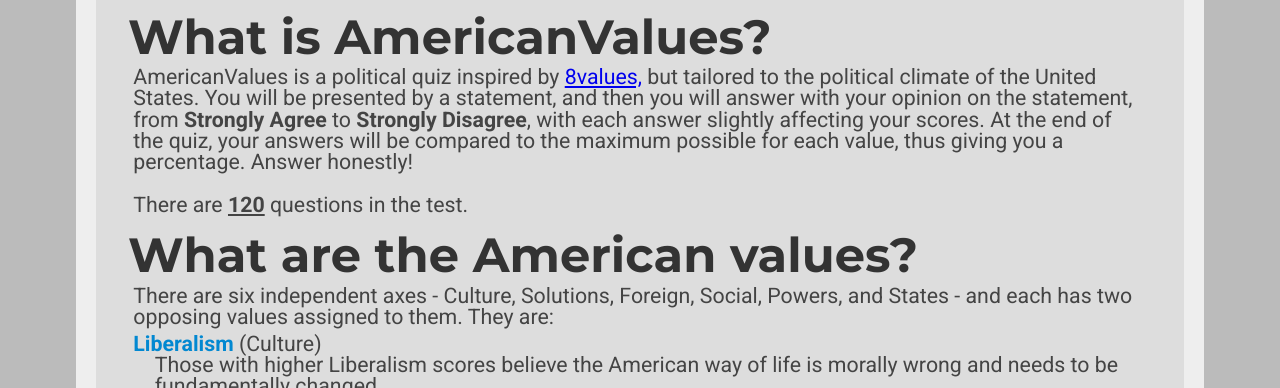
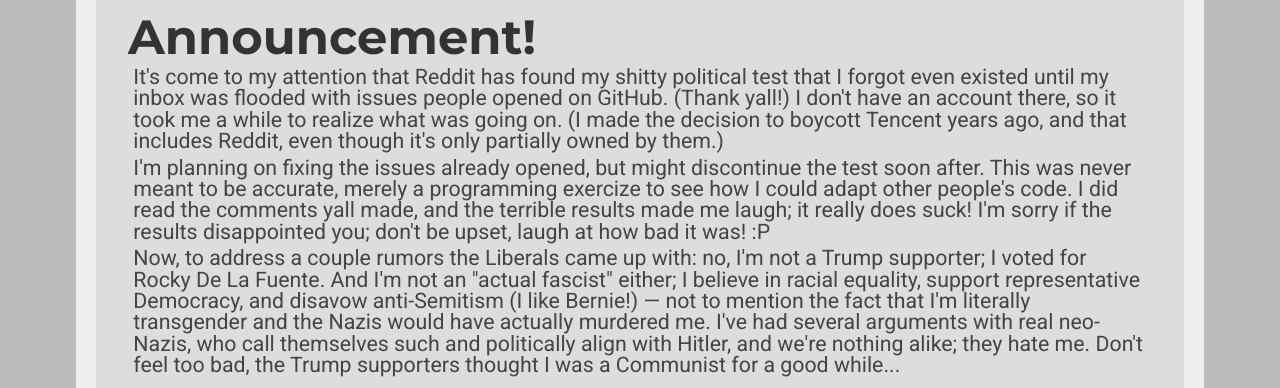
Before and after one commit to JohnFortniteKennedy-skrt/AmericanValues, a plain HTML site: page index.html in a window 1280 px wide. Shown: the part 494-882 px from the top of the page. Drawn offline with Linux system fonts and the light colour scheme.

Commit message:
Announcement!

```diff
--- a/index.html
+++ b/index.html
@@ -12,6 +12,13 @@
 <hr>
 <button class="button" onclick="location.href='instructions.html';" style="font-size:36pt;">Click here to start!</button>
 <img src="values.svg" class="center"></img>
+
+<h2>Announcement!</h2>
+    <p>It's come to my attention that Reddit has found my shitty political test that I forgot even existed until my inbox was flooded with issues people opened on GitHub. (Thank yall!) I don't have an account there, so it took me a while to realize what was going on. (I made the decision to boycott Tencent years ago, and that includes Reddit, even though it's only partially owned by them.)</p>
+
+    <p>I'm planning on fixing the issues already opened, but might discontinue the test soon after. This was never meant to be accurate, merely a programming exercize to see how I could adapt other people's code. I did read the comments yall made, and the terrible results made me laugh; it really does suck! I'm sorry if the results disappointed you; don't be upset, laugh at how bad it was! :P</p>
+
+    <p>Now, to address a couple rumors the Liberals came up with: no, I'm not a Trump supporter; I voted for Rocky De La Fuente. And I'm not an "actual fascist" either; I believe in racial equality, support representative Democracy, and disavow anti-Semitism (I like Bernie!) — not to mention the fact that I'm literally transgender and the Nazis would have actually murdered me. I've had several arguments with real neo-Nazis, who call themselves such and politically align with Hitler, and we're nothing alike; they hate me. Don't feel too bad, the Trump supporters thought I was a Communist for a good while...</p>
 
 <h2>What is AmericanValues?</h2>
     <p>AmericanValues is a political quiz inspired by <a href="https://8values.github.io/">8values,</a> but tailored to the political climate of the United States. You will be presented by a statement, and then you will answer with your opinion on the statement, from <b>Strongly Agree</b> to <b>Strongly Disagree</b>, with each answer slightly affecting your scores. At the end of the quiz, your answers will be compared to the maximum possible for each value, thus giving you a percentage. Answer honestly!<br /><br />
```
Also changed, not shown: 1 other file.
